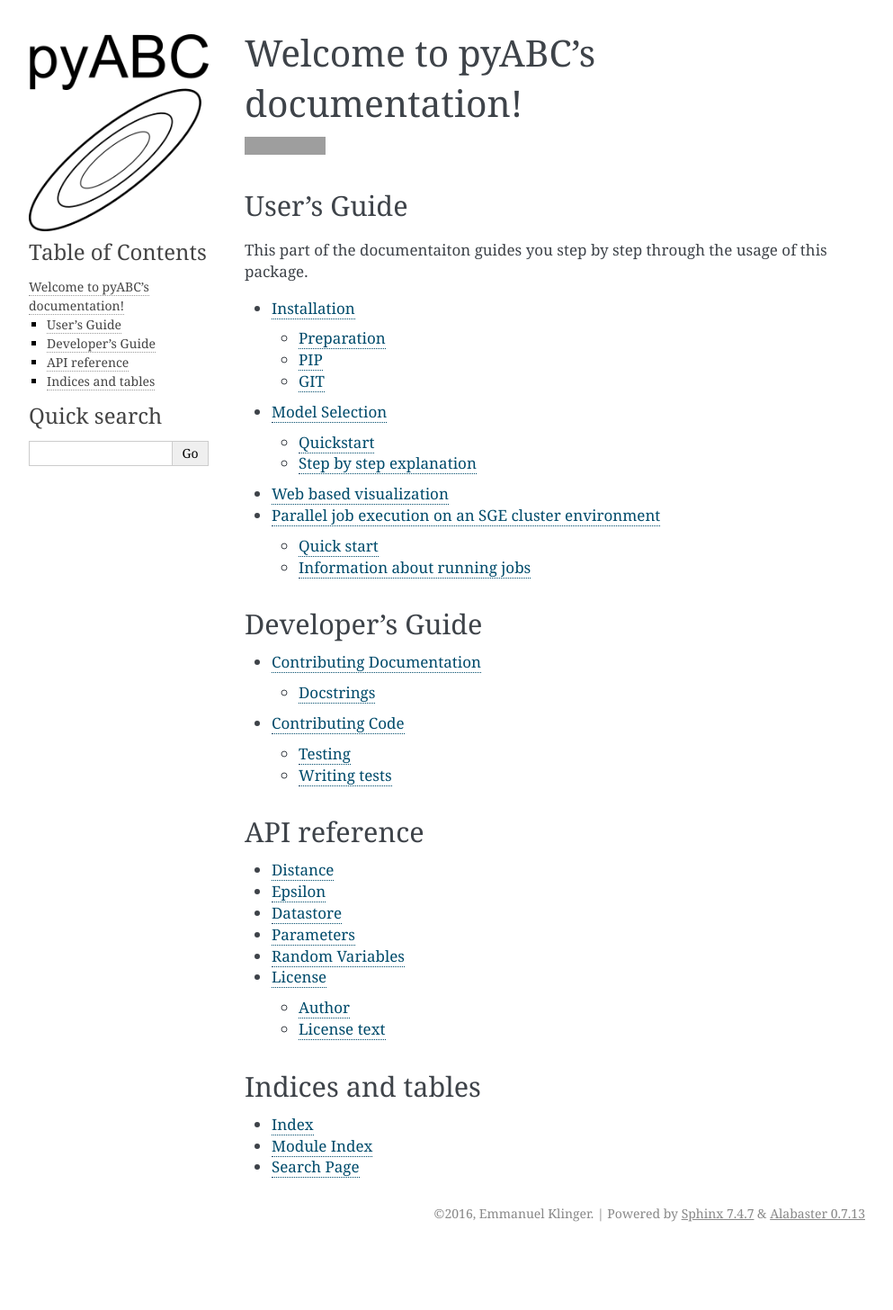
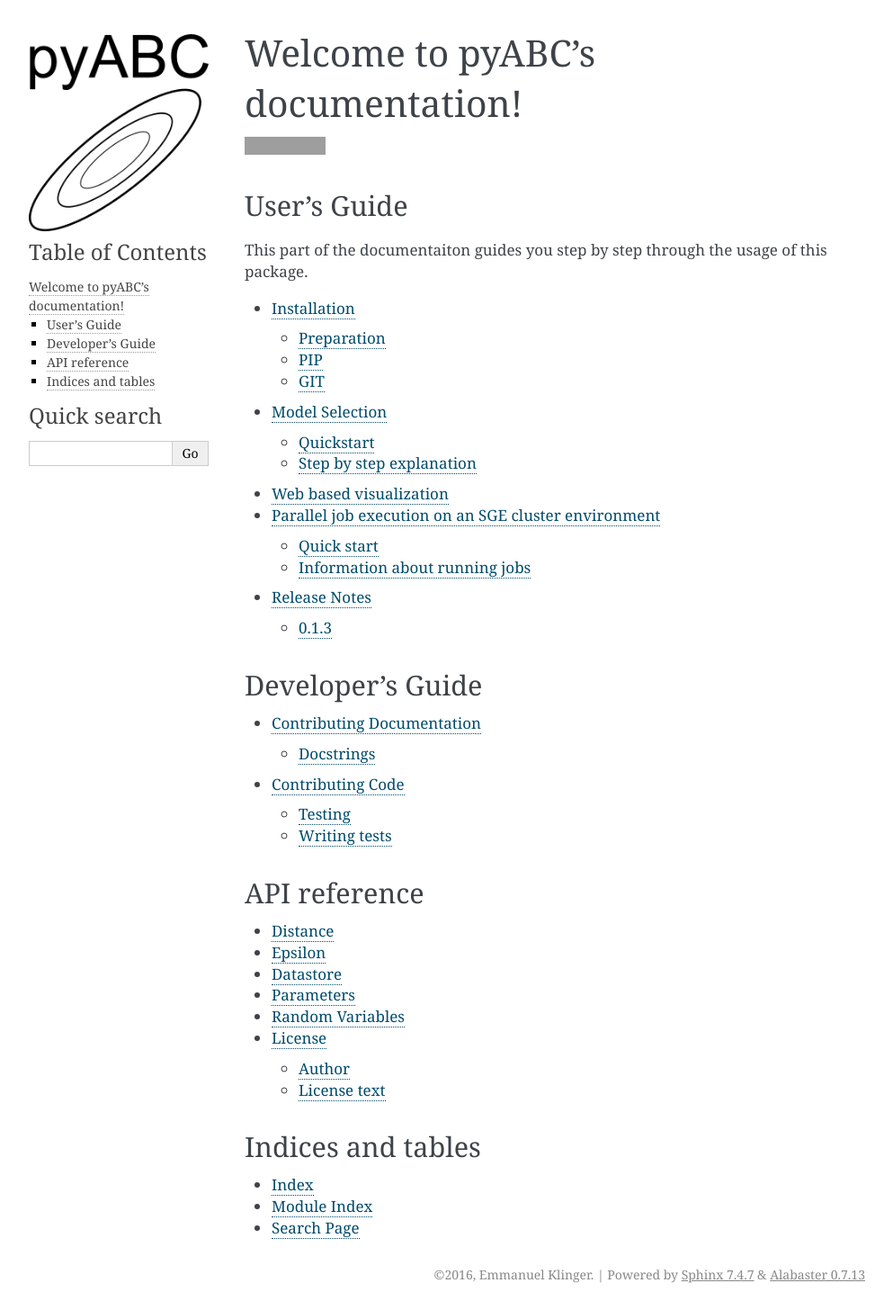
Before and after one commit to ICB-DCM/pyABC, a Sphinx documentation site: the page built from doc/index.rst, in a window 1280 px wide. Shown: the whole page at 90% size, without its empty margins (148-1141 px from the left). Built offline with Sphinx 7.4.7, drawn with Linux system fonts in a browser that asks for light colours; before the commit the page ends 1388 px from its top, so only the background shows below that; grey boxes are pictures that could not be loaded.

Commit message:
add release notes

```diff
--- a/doc/index.rst
+++ b/doc/index.rst
@@ -16,6 +16,7 @@ This part of the documentaiton guides you step by step through the usage of this
    model_selection
    web_visualization
    parallel
+   releasenotes
 
 
 Developer's Guide
--- /dev/null
+++ b/doc/releasenotes.rst
@@ -0,0 +1,8 @@
+Release Notes
+=============
+
+
+0.1.3
+-----
+
+Initial release to the public.
```
